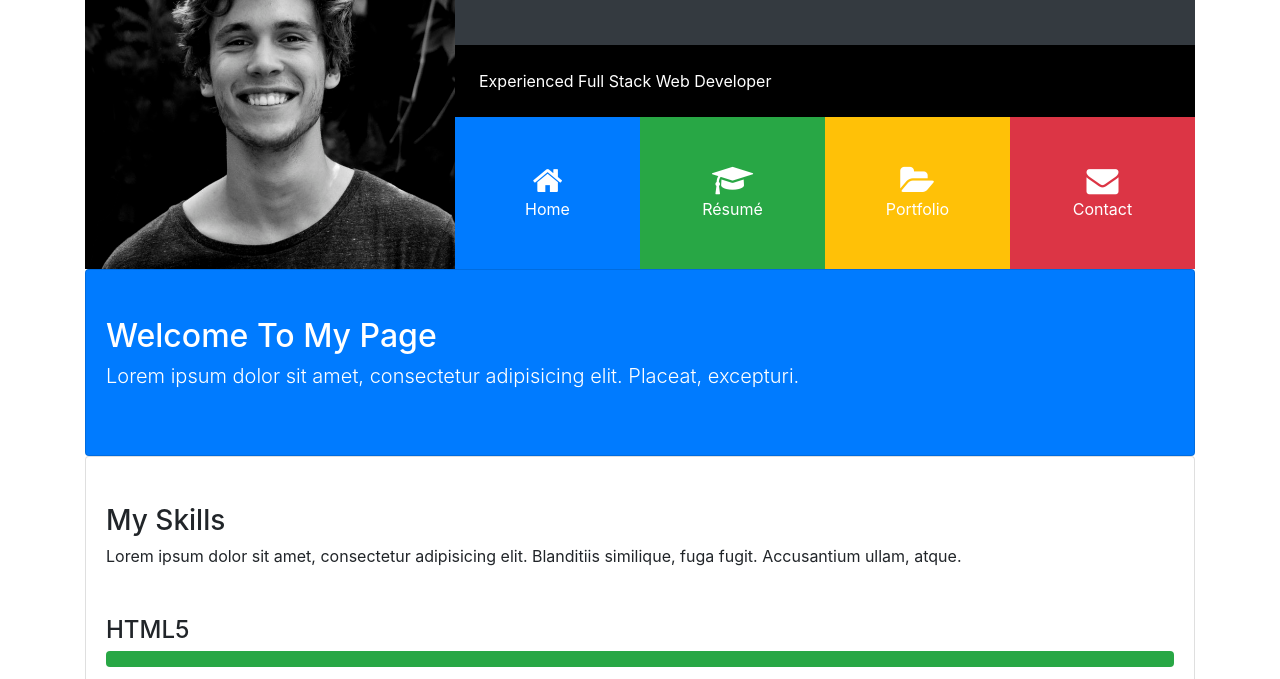
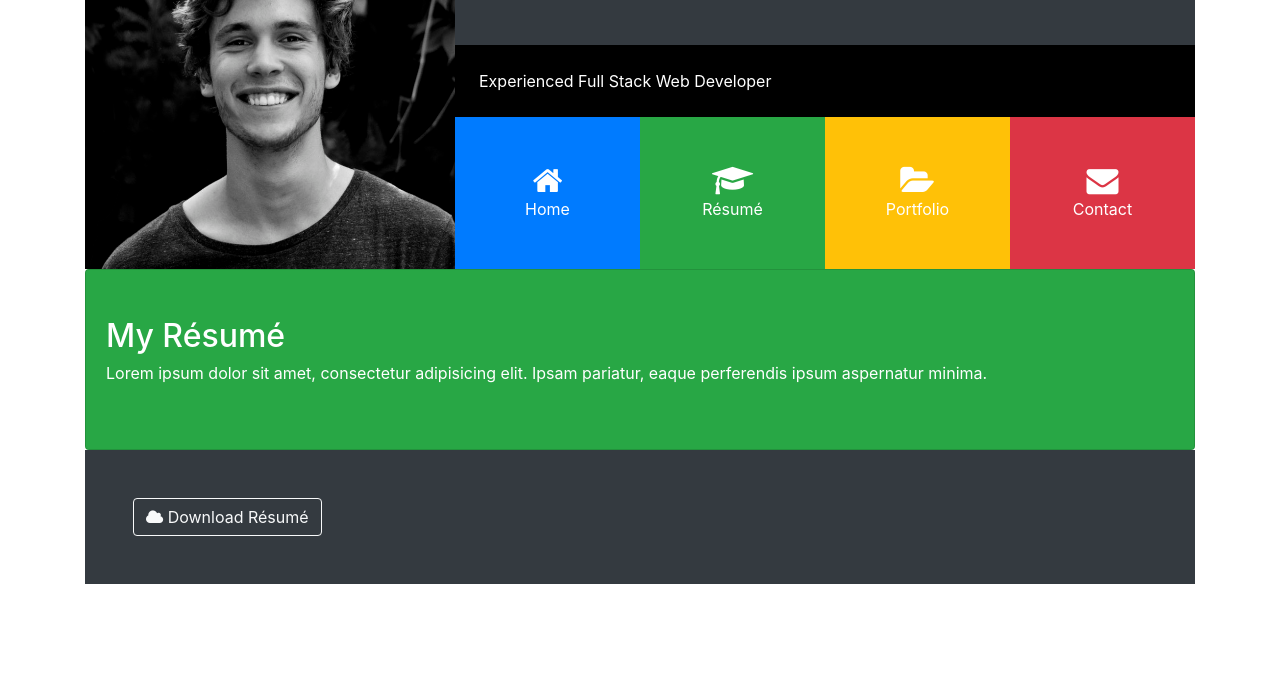
Before and after one commit to toddcf/bs4-portfolio-theme, a website: page src/index.html in a window 1280 px wide. Both pictures are taken after a click on the element "Résumé". Shown: the part 121-800 px from the top of the page. Drawn offline with nearby package versions, Linux system fonts and the light colour scheme; files that its build step writes are made by us from their sources.

Commit message:
Added RESUME section, plus some JS to close any other port items when a new one is clicked.

```diff
--- a/src/index.html
+++ b/src/index.html
@@ -126,6 +126,20 @@
 
 		</div>
 
+		<!-- RESUME -->
+		<div id="resume" class="collapse">
+			<div class="card card-body bg-success text-white py-5">
+				<h2>My Résumé</h2>
+				<p>Lorem ipsum dolor sit amet, consectetur adipisicing elit. Ipsam pariatur, eaque perferendis ipsum aspernatur minima.</p>
+			</div>
+		</div>
+
+		<!-- PORTFOLIO -->
+		<div id="portfolio" class="collapse"></div>
+
+		<!-- CONTACT -->
+		<div id="contact" class="collapse"></div>
+
 		<!-- FOOTER -->
 		<footer id="main-footer" class="p-5 bg-dark text-white">
 			<div class="row">
@@ -143,6 +157,12 @@
 	<script src="js/jquery.min.js"></script>
 	<script src="js/popper.min.js"></script>
 	<script src="js/bootstrap.min.js"></script>
+	<!-- Script to close other ports when opening a new one: -->
+	<script>
+		$( '.port-item' ).click( function() {
+			$( '.collapse' ).collapse( 'hide' );
+		} );
+	</script>
 
 </body>
 </html>
```
